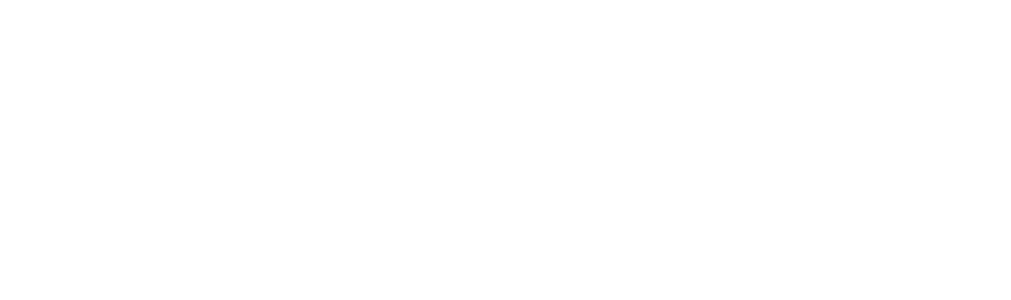
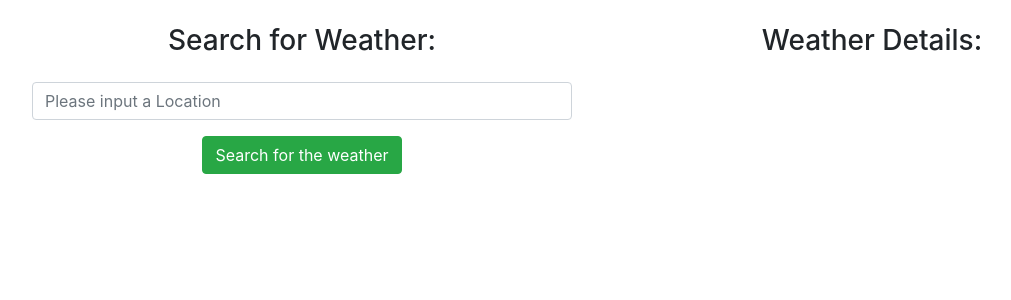
Before and after one commit to PulkitBanta/Mausam-Vibhaag, an Angular app: page / in a window 1280 px wide. Shown: the top 300 px of the page, without its empty margins (53-1064 px from the left). Built offline with nearby package versions, Linux system fonts and the light colour scheme.

Commit message:
added basic layout of the app

```diff
--- a/src/app/app-routing.module.ts
+++ b/src/app/app-routing.module.ts
@@ -1,8 +1,11 @@
 import { NgModule } from '@angular/core';
 import { Routes, RouterModule } from '@angular/router';
+import { WeatherComponent } from './weather/weather.component';
 
 
-const routes: Routes = [];
+const routes: Routes = [
+  { path: '', component: WeatherComponent}
+];
 
 @NgModule({
   imports: [RouterModule.forRoot(routes)],
--- a/src/app/app.module.ts
+++ b/src/app/app.module.ts
@@ -1,5 +1,6 @@
 import { BrowserModule } from '@angular/platform-browser';
 import { NgModule } from '@angular/core';
+import { ReactiveFormsModule } from '@angular/forms';
 
 import { AppRoutingModule } from './app-routing.module';
 import { AppComponent } from './app.component';
@@ -8,11 +9,12 @@
 @NgModule({
   declarations: [
     AppComponent,
-    WeatherComponent
+    WeatherComponent,
   ],
   imports: [
     BrowserModule,
-    AppRoutingModule
+    AppRoutingModule,
+    ReactiveFormsModule
   ],
   providers: [],
   bootstrap: [AppComponent]
--- a/src/app/weather/weather.component.html
+++ b/src/app/weather/weather.component.html
@@ -1 +1,18 @@
-<p>weather works!</p>
+<div class="container">
+    <div class="row">
+        <div class="col-md-6">
+            <h3 class="text-center my-4">Search for Weather:</h3>
+            <form (ngSubmit)="getDataFromApi(weatherLocation.value)" [formGroup]="weatherLocation">
+                <div class="form-group">
+                    <input class="form-control" id="location" type="text" placeholder="Please input a Location" formControlName='location'>
+                </div>
+                <div class="text-center">
+                    <button type="submit" class="btn btn-success btn-md">Search for the weather</button>
+                </div>
+            </form>
+        </div>
+        <div class="col-md-6">
+            <h3 class="text-center my-4">Weather Details:</h3>
+        </div>
+    </div>
+</div>
--- a/src/app/weather/weather.component.ts
+++ b/src/app/weather/weather.component.ts
@@ -1,4 +1,5 @@
 import { Component, OnInit } from '@angular/core';
+import { FormBuilder, FormGroup } from '@angular/forms'
 
 @Component({
   selector: 'app-weather',
@@ -7,9 +8,18 @@
 })
 export class WeatherComponent implements OnInit {
 
-  constructor() { }
+  public weatherLocation: FormGroup;
+
+  constructor(private formBuilder: FormBuilder) { }
 
   ngOnInit() {
+    this.weatherLocation = this.formBuilder.group({
+      location : ''
+    })
+  }
+
+  getDataFromApi(formData) {
+    console.log(formData)
   }
 
 }
```
